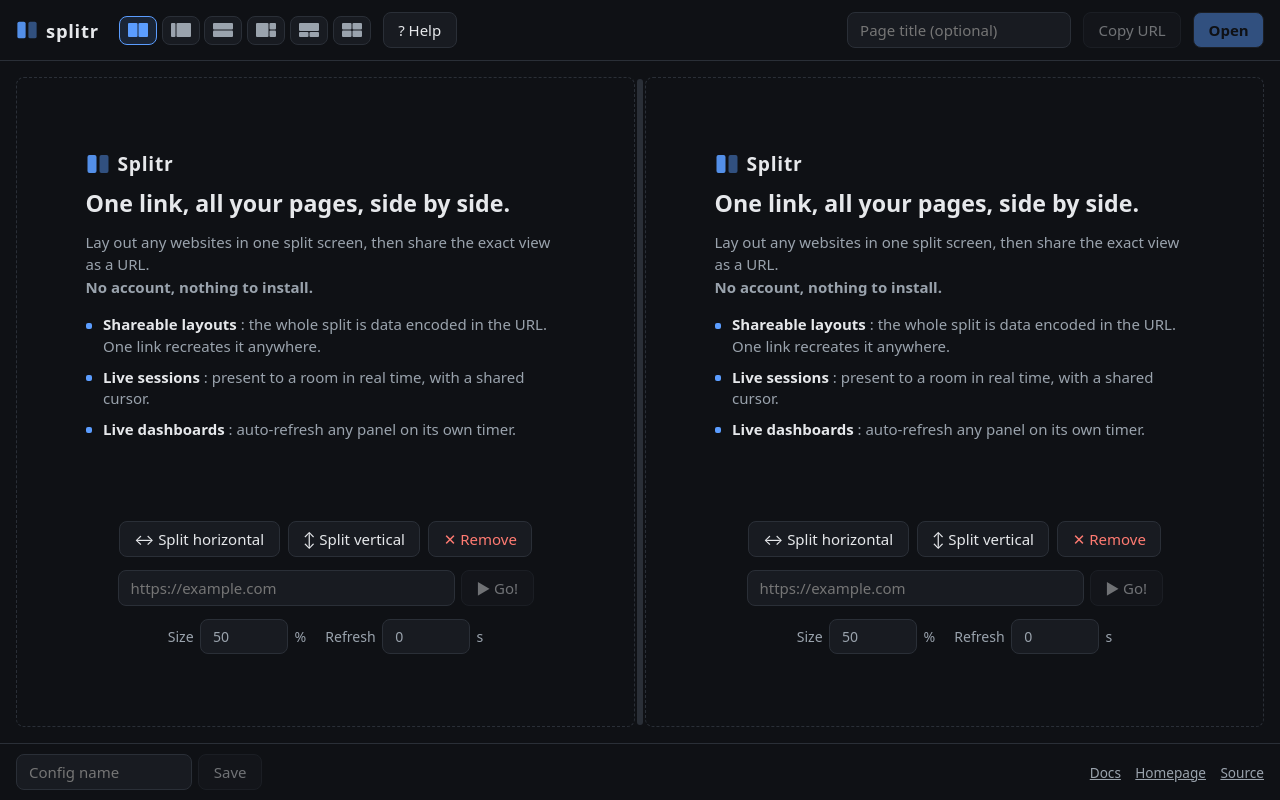
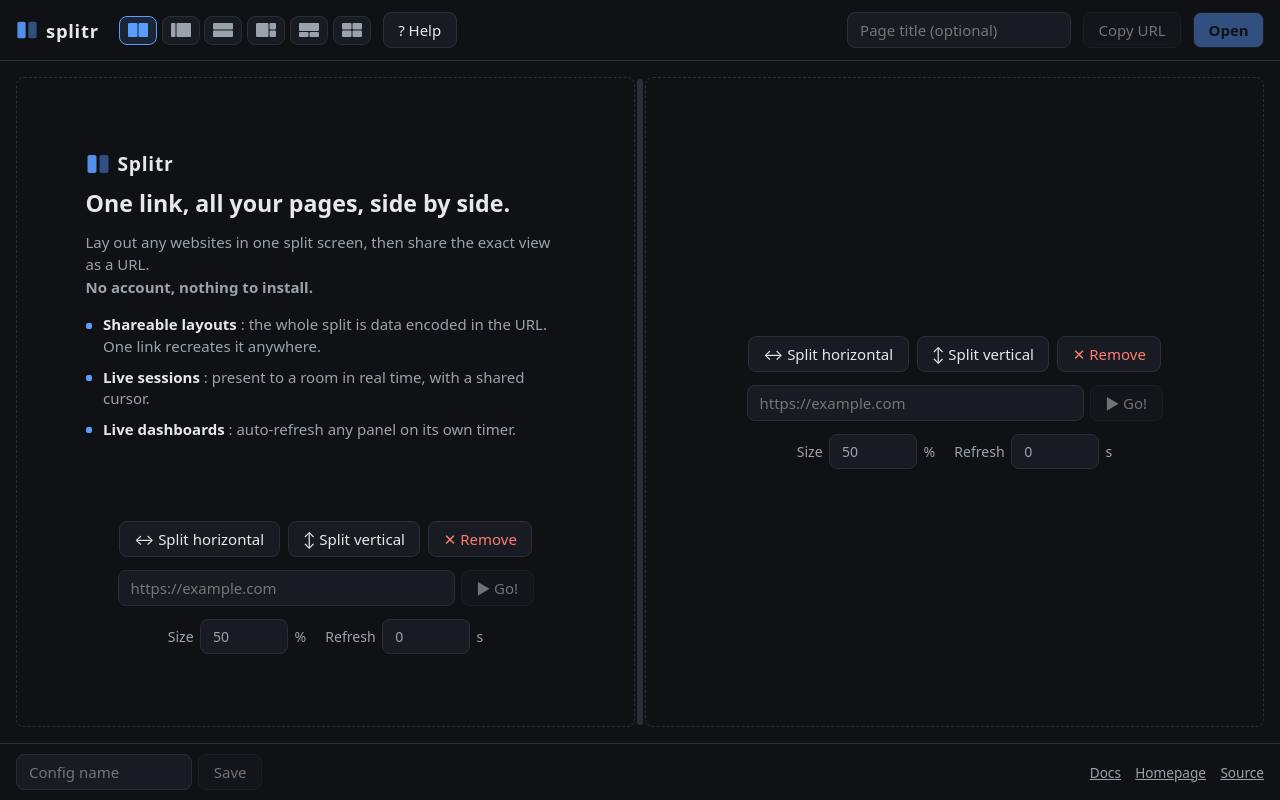
Before and after one commit to ManUtopiK/splitr, a Vue app: page / in a window 1280 px wide. Built offline with nearby package versions, Linux system fonts and the light colour scheme.

Commit message:
feat(editor): show the discovery hero only in the first pane
Repeating the full pitch in every empty pane was noisy; only the top-left
pane (all-'a' path) shows it now.

```diff
--- a/src/components/editor/PaneEditor.vue
+++ b/src/components/editor/PaneEditor.vue
@@ -27,6 +27,8 @@ const { onPointerDown, onPointerMove, onPointerUp } = useDividerDrag({
 
 const url = computed(() => (props.node.type === 'frame' ? props.node.url : ''))
 const isEmpty = computed(() => props.node.type === 'frame' && !props.node.url.trim())
+// The very first (top-left) leaf has an all-'a' path; only it shows the hero.
+const isFirstPane = computed(() => props.path.every((branch) => branch === 'a'))
 
 // Inline preview: snapshot the current URL into an iframe that fills the pane.
 // While previewing, the editor controls collapse into a top-right dropdown.
@@ -84,7 +86,7 @@ function togglePreview(): void {
 
     <!-- Edit mode: discovery intro (empty panes) + the configuration controls. -->
     <template v-else>
-      <PaneHero v-if="isEmpty" />
+      <PaneHero v-if="isEmpty && isFirstPane" />
       <PaneControls :node="node" :path="path" :preview-url="null" @toggle-preview="togglePreview" />
     </template>
   </div>
```
